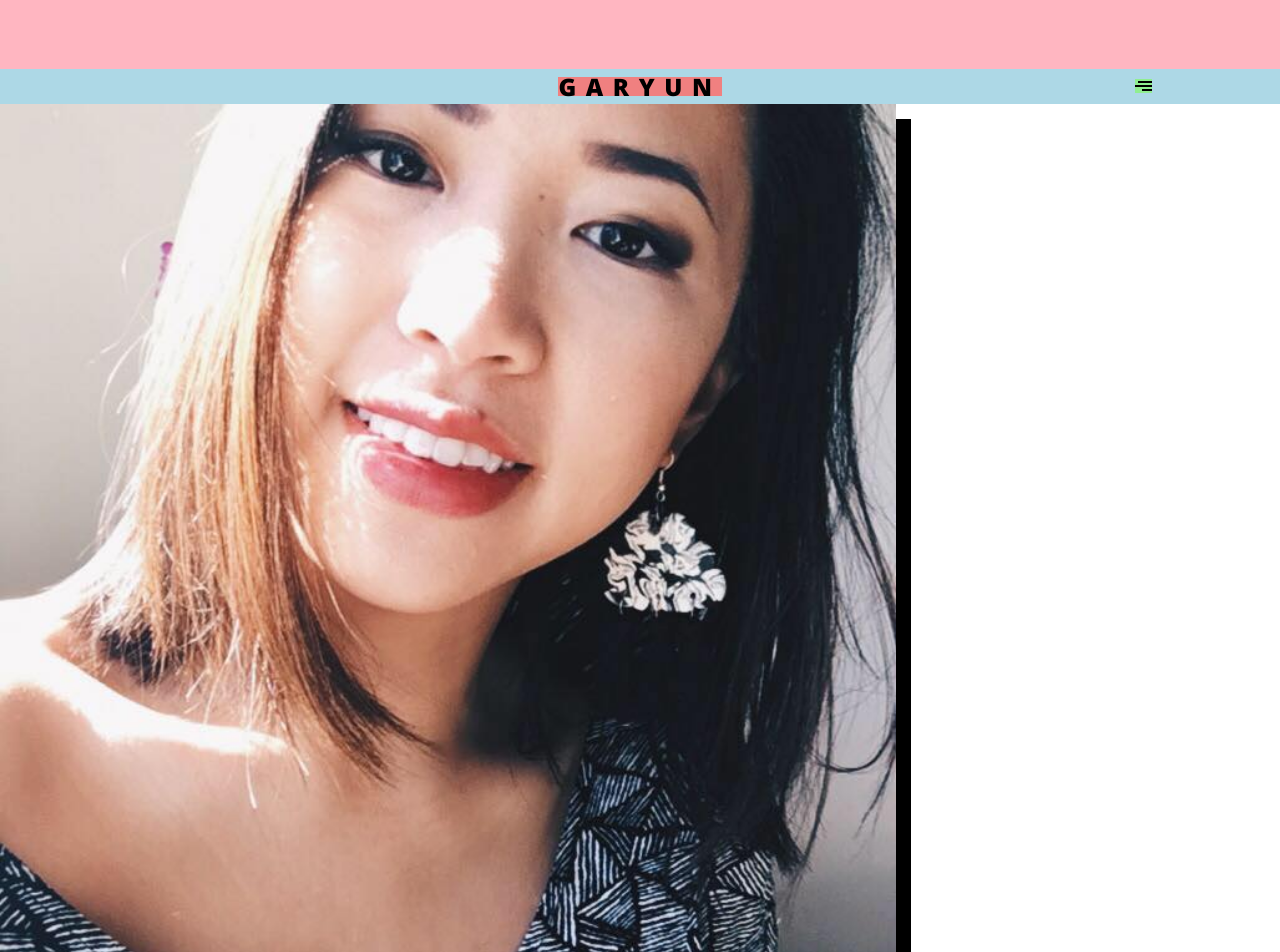
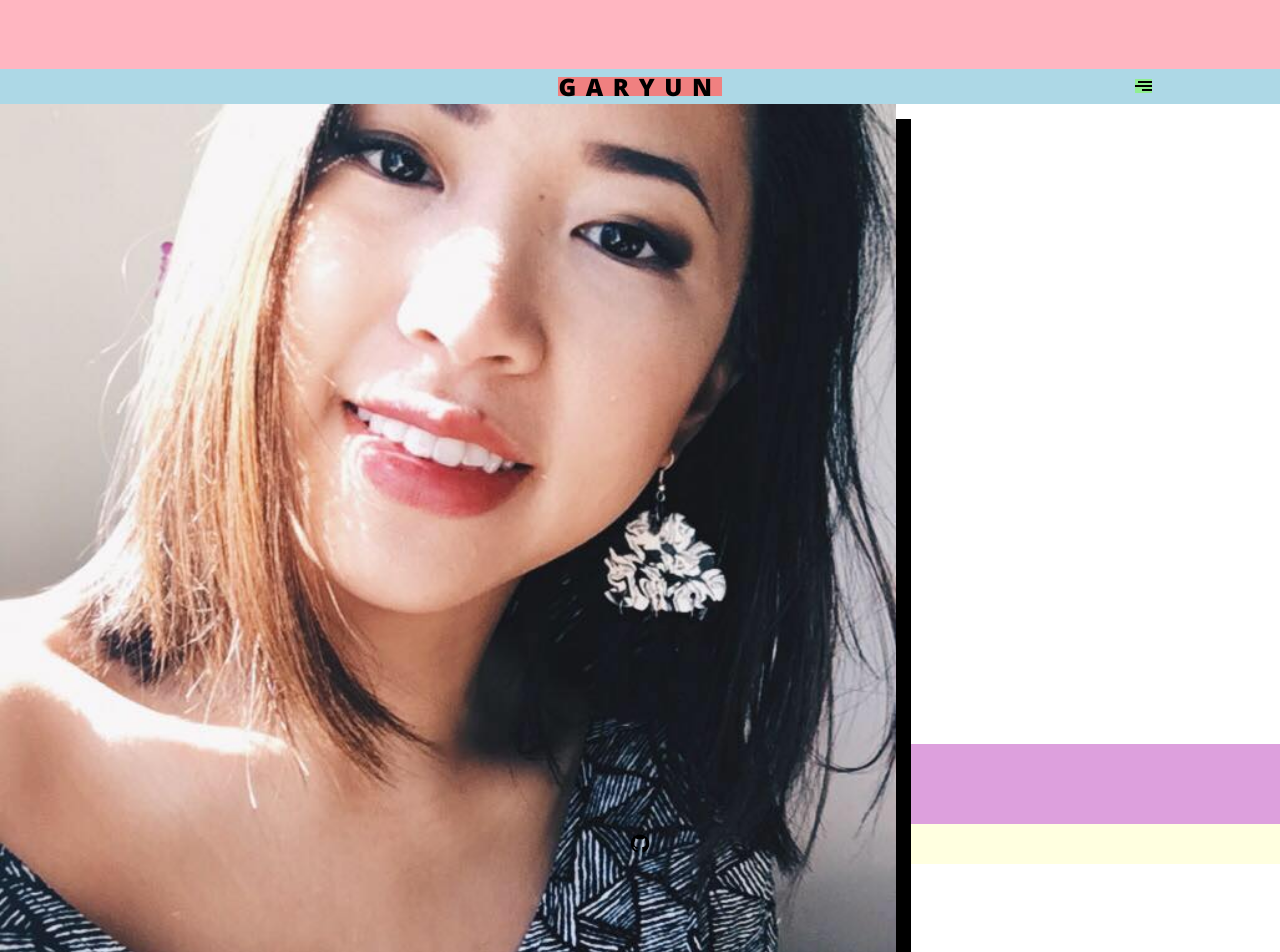
Before and after one commit to garyunyoung/portfolio, a React (Create React App) app: page /about in a window 1280 px wide. Shown: the top 952 px of the page. Built offline with nearby package versions, Linux system fonts and the light colour scheme.

Commit message:
Remove envelope from footer

```diff
--- a/src/About.js
+++ b/src/About.js
@@ -1,11 +1,13 @@
 import React from "react";
-import profilePic from './images/profile-pic.jpg';
+import profilePic from "./images/profile-pic.jpg";
 import "./About.scss";
 
 export default function About() {
   return (
     <section className="about">
-      <img className="about__photo" src={profilePic}/>
+      <section className="about__wrapper">
+        <img className="about__photo" src={profilePic} />
+      </section>
     </section>
   );
 }
--- a/src/About.scss
+++ b/src/About.scss
@@ -1,4 +1,14 @@
-.about__photo {
-    width: 70vw;
-    box-shadow: 15px 15px black;
+.about {
+  background-color: plum;
+  min-height: 90vh;
+
+  .about__wrapper {
+      height: 80vh;
+    background-color: white;
+
+    .about__photo {
+      width: 70vw;
+      box-shadow: 15px 15px black;
+    }
+  }
 }
--- a/src/App.js
+++ b/src/App.js
@@ -12,7 +12,7 @@ export default class App extends Component {
         <section className="App">
           <div className="sticky">
             <header className="header">
-              <div className="header__wrapper">
+              <section className="header__wrapper">
                 <NavLink className="header__title" to="/projects">
                   garyun
                 </NavLink>
@@ -21,7 +21,7 @@ export default class App extends Component {
                   <div className="hamburger__line hamburger__line--2" />
                   <div className="hamburger__line hamburger__line--3" />
                 </div>
-              </div>
+              </section>
             </header>
           </div>
           <section className="main" />
@@ -29,7 +29,6 @@ export default class App extends Component {
         </section>
         <footer className="footer">
           <i className="footer__social fab fa-github" />
-          <i className="footer__social far fa-envelope" />
         </footer>
       </Router>
     );
--- a/src/App.scss
+++ b/src/App.scss
@@ -11,6 +11,7 @@
 .header {
   height: 13vh;
   background-color: lightpink;
+  position: relative;
 
   .header__wrapper {
     display: flex;
@@ -58,13 +59,13 @@
 }
 
 .footer {
-  height: 10vh;
+  height: 5vh;
   display: flex;
   justify-content: center;
   align-items: center;
   background-color: lightyellow;
 
   .footer__social {
-    font-size: 1.5em;
+    font-size: 1.2em;
   }
 }
```
